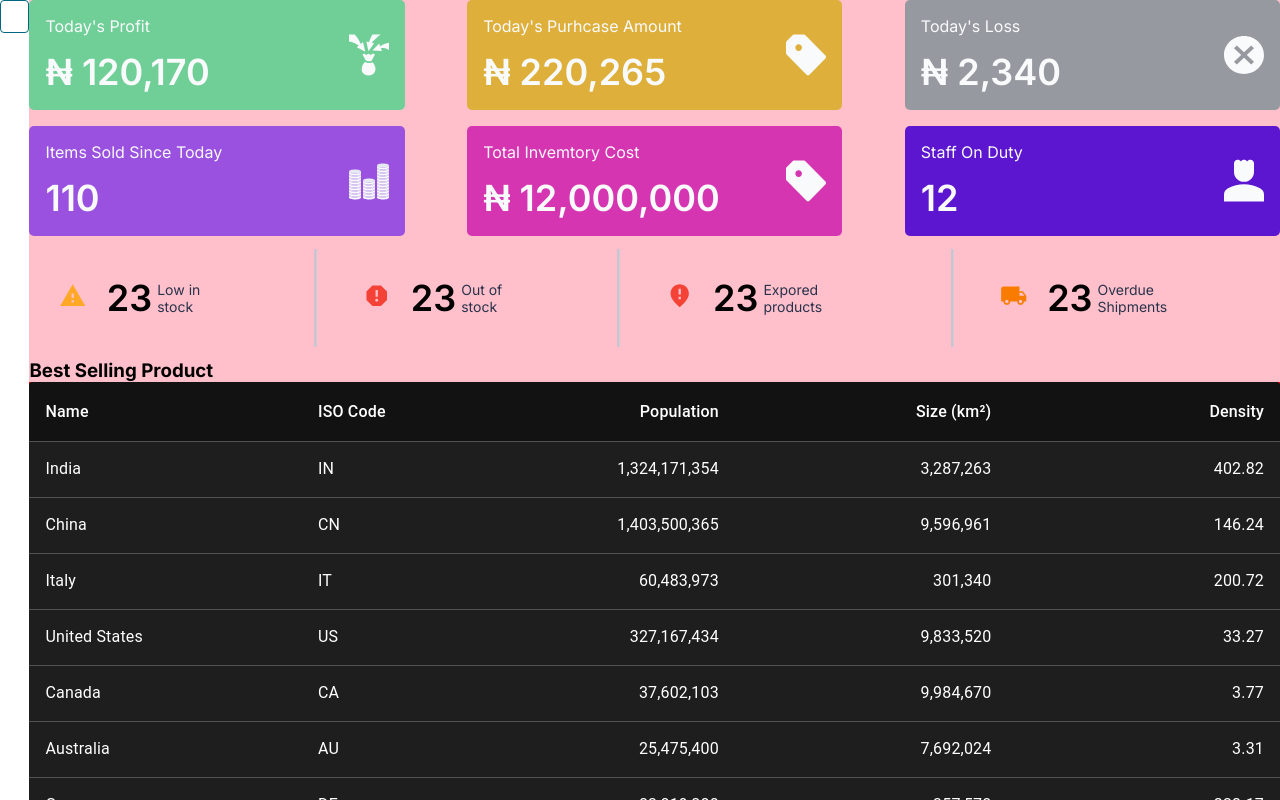
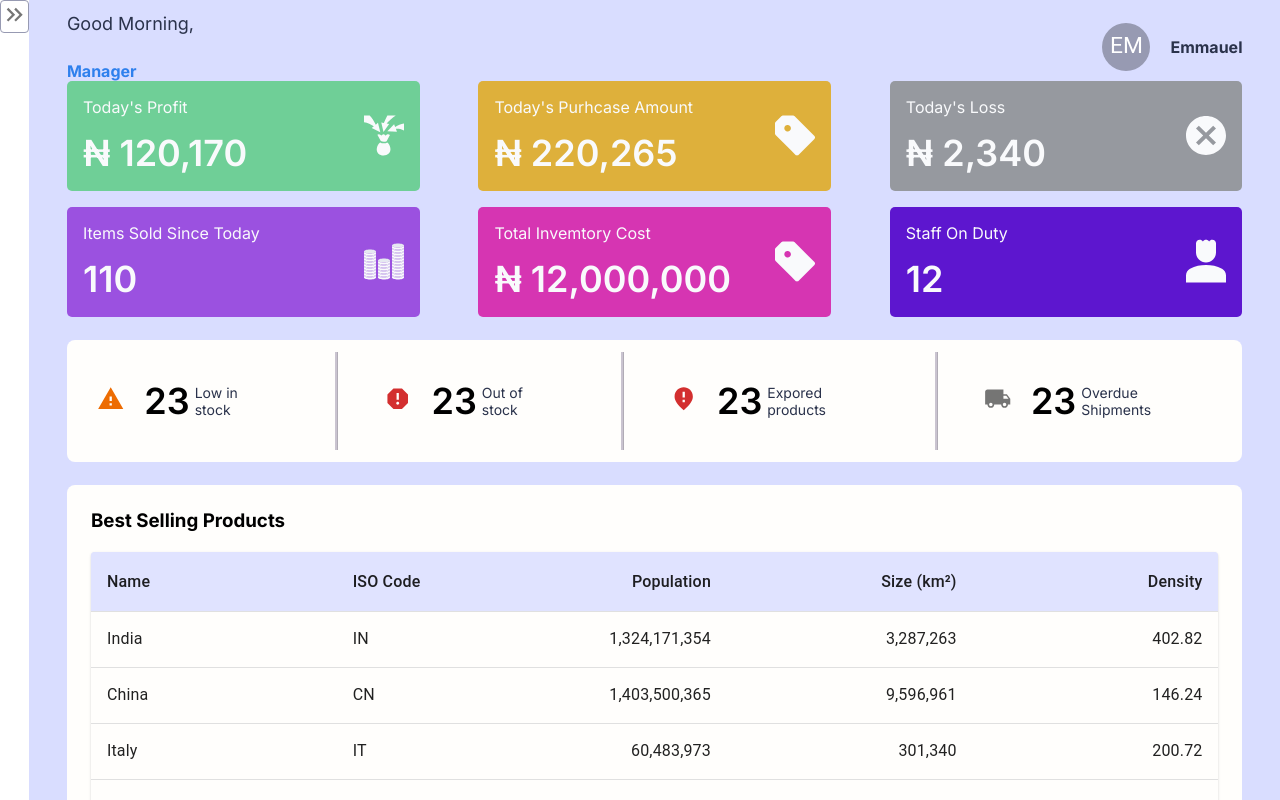
Before and after one commit to valentinesamuel/shopaholik-frontend, a React (Vite) app: page /manager in a window 1280 px wide. Built offline with nearby package versions, Linux system fonts and the light colour scheme; a web font is replaced by a local one.

Commit message:
FEAT: Changed light color palette

```diff
--- a/src/App.tsx
+++ b/src/App.tsx
@@ -13,7 +13,7 @@ import SupervisorDashboard from './routes/Supervisor/SupervisorDashboard.compone
 import CashierDashboard from './routes/Cashier/CashierDashboard.component';
 
 function App() {
-  const [mode, setMode] = useState<PaletteMode>('dark');
+  const [mode, setMode] = useState<PaletteMode>('light');
   const colorMode = useMemo(
     () => ({
       toggleColorMode: () => {
--- a/src/Utils/MaterialTheme.ts
+++ b/src/Utils/MaterialTheme.ts
@@ -6,18 +6,18 @@ export const getDesignTokens = (mode: PaletteMode) => ({
     ...(mode === 'light'
       ? {
           primary: {
-            main: '#0193bb',
+            main: '#D9DDFF',
           },
           secondary: {
-            main: '#f97c00',
+            main: '#FFFEFC',
           },
         }
       : {
           primary: {
-            main: '#0193bb',
+            main: '#6c78ff',
           },
           secondary: {
-            main: '#f97c00',
+            main: '#ff9400',
           },
         }),
   },
--- a/src/Utils/UserTheme.ts
+++ b/src/Utils/UserTheme.ts
@@ -9,11 +9,14 @@ export const UserTheme = {
     light: '300',
     normal: '400',
     semiBold: '600',
+    bold: '700',
   },
   fontSize: {
     logo: '2.25rem',
     sm: '.875rem',
     base: '1rem',
+    regular: '1.125rem',
+    twoxl: '1.5rem',
     fourxl: '2.25rem',
   },
   color: {
--- /dev/null
+++ b/src/components/Navbar.tsx
@@ -0,0 +1,50 @@
+import { Avatar, Box } from '@mui/material';
+import { FC } from 'react';
+import { styled } from 'styled-components';
+import { UserTheme } from '../Utils/UserTheme';
+
+const NavbarContainer = styled(Box)`
+  display: flex;
+  justify-content: space-between;
+
+  .role-greeting {
+    .greeting {
+      font-size: ${UserTheme.fontSize.regular};
+      font-weight: ${UserTheme.fontWeight.normal};
+      color: ${UserTheme.color.secondary600};
+    }
+    .role {
+      font-size: ${UserTheme.fontSize.base};
+      font-weight: ${UserTheme.fontWeight.bold};
+      color: #2f80ed;
+      margin-top: 27px;
+    }
+  }
+  .image {
+    display: flex;
+    align-items: center;
+    .name {
+      margin-left: 20px;
+      font-weight: ${UserTheme.fontWeight.bold};
+      color: ${UserTheme.color.secondary600};
+    }
+  }
+`;
+
+const Navbar: FC = () => {
+  return (
+    <NavbarContainer>
+      <div className="role-greeting">
+        <p className="greeting">Good Morning,</p>
+        <p className="role">Manager</p>
+      </div>
+      <div className="image">
+        {/* <Avatar alt="Travis Howard" src="/static/images/avatar/2.jpg" /> */}
+        <Avatar sx={{ bgcolor: 'primary.dark', padding:3 }}>EM</Avatar>
+        <p className="name">Emmauel</p>
+      </div>
+    </NavbarContainer>
+  );
+};
+
+export default Navbar;
--- a/src/components/StockQuantityRow.tsx
+++ b/src/components/StockQuantityRow.tsx
@@ -19,7 +19,12 @@ const StockQuantityRow = () => {
         }
         spacing={2}
         justifyContent="space-between"
-        sx={{ padding: '1% 0' }}
+        sx={{
+          padding: '1% 0',
+          backgroundColor: 'secondary.light',
+          margin: '2% 0',
+          borderRadius: 2
+        }}
       >
         <StockQtyItem>
           <div className="icon">
@@ -50,7 +55,7 @@ const StockQuantityRow = () => {
         </StockQtyItem>
         <StockQtyItem>
           <div className="icon">
-            <LocalShippingIcon color="secondary" />
+            <LocalShippingIcon color="action" />
           </div>
           <div className="text">
             <p className="quantity">23</p>
--- a/src/components/TopSellingProduct.tsx
+++ b/src/components/TopSellingProduct.tsx
@@ -80,8 +80,7 @@ const rows = [
   createData('Brazil', 'BR', 210147125, 8515767),
 ];
 const TopSellingProductContainer = styled(Box)`
-  background-color: red;
-  height: max-content;
+  height: fit-content;
 `;
 
 const TopSellingProduct = () => {
@@ -101,13 +100,24 @@ const TopSellingProduct = () => {
 
   return (
     <TopSellingProductContainer>
-      <Paper sx={{ width: '100%', overflow: 'hidden' }}>
-        <TableContainer sx={{ maxHeight: 440 }}>
+      {/* <Paper sx={{ width: '100%', overflow: 'hidden' }}> */}
+      <Paper
+        sx={{
+          height: '100%',
+          overflow: 'hidden',
+          backgroundColor: 'secondary.light',
+
+        }}
+      >
+        <TableContainer
+          sx={{ maxHeight: 440, backgroundColor: 'primary.light' }}
+        >
           <Table stickyHeader aria-label="sticky table">
             <TableHead>
               <TableRow>
                 {columns.map((column) => (
                   <TableCell
+                    sx={{ backgroundColor: 'primary.light' }}
                     key={column.id}
                     align={column.align}
                     style={{ minWidth: column.minWidth }}
@@ -131,7 +141,11 @@ const TopSellingProduct = () => {
                       {columns.map((column) => {
                         const value = row[column.id];
                         return (
-                          <TableCell key={column.id} align={column.align}>
+                          <TableCell
+                            sx={{ backgroundColor: 'secondary.light' }}
+                            key={column.id}
+                            align={column.align}
+                          >
                             {column.format && typeof value === 'number'
                               ? column.format(value)
                               : value}
--- a/src/routes/Manager/ManagerDashboard/ManagerDashboard.component.tsx
+++ b/src/routes/Manager/ManagerDashboard/ManagerDashboard.component.tsx
@@ -4,10 +4,20 @@ import { Box } from '@mui/material';
 import { dashboardMetrics } from './metrics';
 import StockQuantityCard from '../../../components/StockQuantityRow';
 import TopSellingProduct from '../../../components/TopSellingProduct';
+import Navbar from '../../../components/Navbar';
 
 const ManagerDashboard: FC = () => {
   return (
-    <div style={{ width: '100%', backgroundColor: 'pink' }}>
+    <Box
+      sx={{
+        width: '100%',
+        height: '100vh',
+        overflowX: 'auto',
+        backgroundColor: 'primary.main',
+        padding: '1% 3% 0% 3%',
+      }}
+    >
+      <Navbar />
       <Box
         sx={{
           display: 'grid',
@@ -29,9 +39,18 @@ const ManagerDashboard: FC = () => {
         })}
       </Box>
       <StockQuantityCard />
-      <h3>Best Selling Product</h3>
-      <TopSellingProduct />
-    </div>
+      <Box
+        sx={{
+          backgroundColor: 'secondary.light',
+          padding: 3,
+          borderRadius: 2,
+        }}
+      >
+        <h3 style={{ marginBottom: 20 }}>Best Selling Products</h3>
+
+        <TopSellingProduct />
+      </Box>
+    </Box>
   );
 };
 
--- a/src/routes/Manager/ManagerHome/ManagerHome.styles.tsx
+++ b/src/routes/Manager/ManagerHome/ManagerHome.styles.tsx
@@ -16,7 +16,7 @@ display:flex;
 export const Sidebar = MUIStyled('div')(({ theme }) => ({
   // minWidth: '18%',
   width: '300px',
-  backgroundColor: theme.palette.primary.main,
+  backgroundColor: theme.palette.primary.dark,
   padding: '0 .625rem',
   display: 'flex',
   flexDirection: 'column',
```
